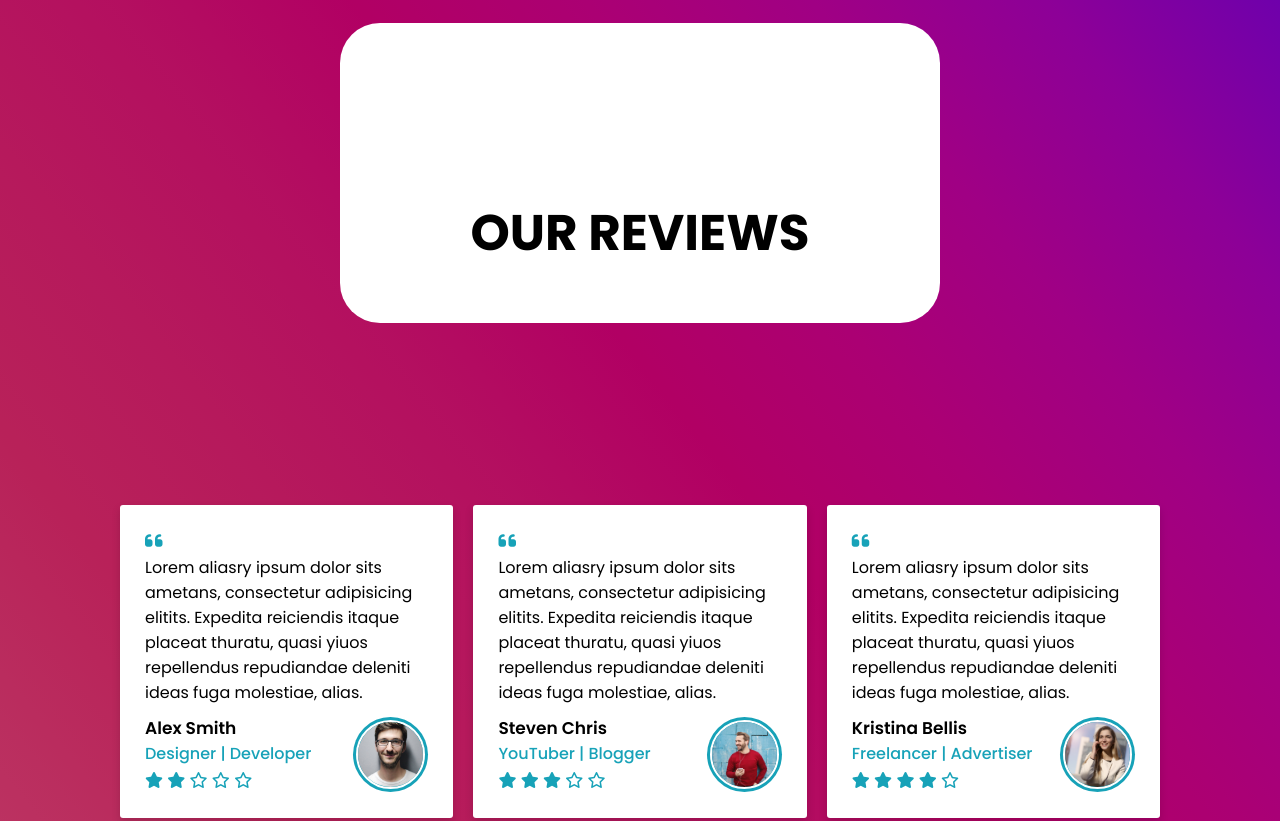
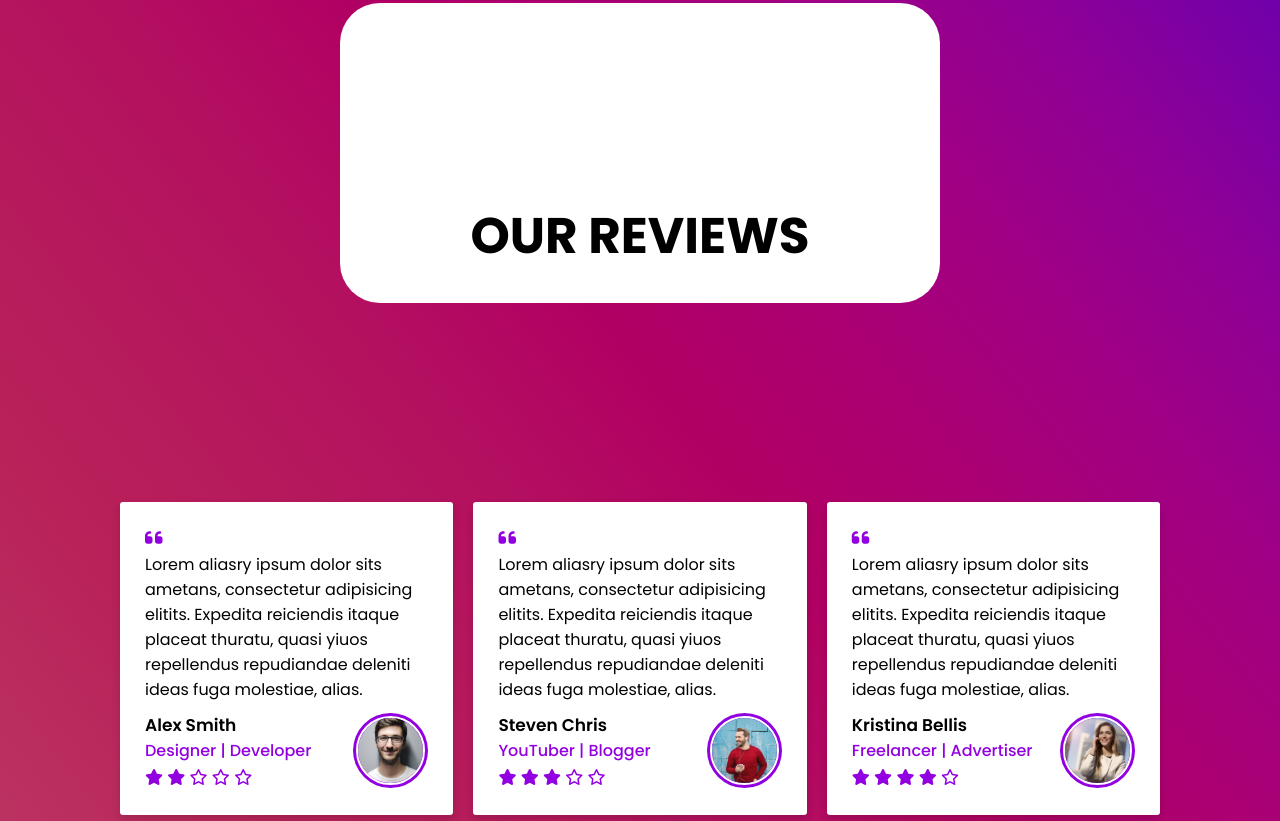
Before and after one commit to fssa-batch3/muthuselvam.kumaravel__web_project, a plain HTML site: page pages/reviews.html in a window 1280 px wide. Shown: the top 821 px of the page. Drawn offline with Linux system fonts and the light colour scheme.

Commit message:
commit changes

```diff
--- a/Assests/css/reviews.css
+++ b/Assests/css/reviews.css
@@ -40,7 +40,7 @@ body h1 {
   color: #000;
 }
 .review-top {
-  margin-top: -280px;
+  margin-top: -320px;
   background-color: #fff;
   width: 600px;
   height: 300px;
@@ -70,7 +70,7 @@ body h1 {
 }
 .wrapper .box i.quote {
   font-size: 20px;
-  color: #17a2b8;
+  color: #9200e1;
 }
 .wrapper .box .content {
   display: flex;
@@ -86,19 +86,19 @@ body h1 {
 .box .info .job {
   font-size: 16px;
   font-weight: 500;
-  color: #17a2b8;
+  color: #9200e1;
 }
 .box .info .stars {
   margin-top: 2px;
 }
 .box .info .stars i {
-  color: #17a2b8;
+  color: #9200e1;
 }
 .box .content .image {
   height: 75px;
   width: 75px;
   padding: 3px;
-  background: #17a2b8;
+  background: #9200e1;
   border-radius: 50%;
 }
 .content .image img {
```
Also changed, not shown: pages/payment.html (+1 -1 lines).
